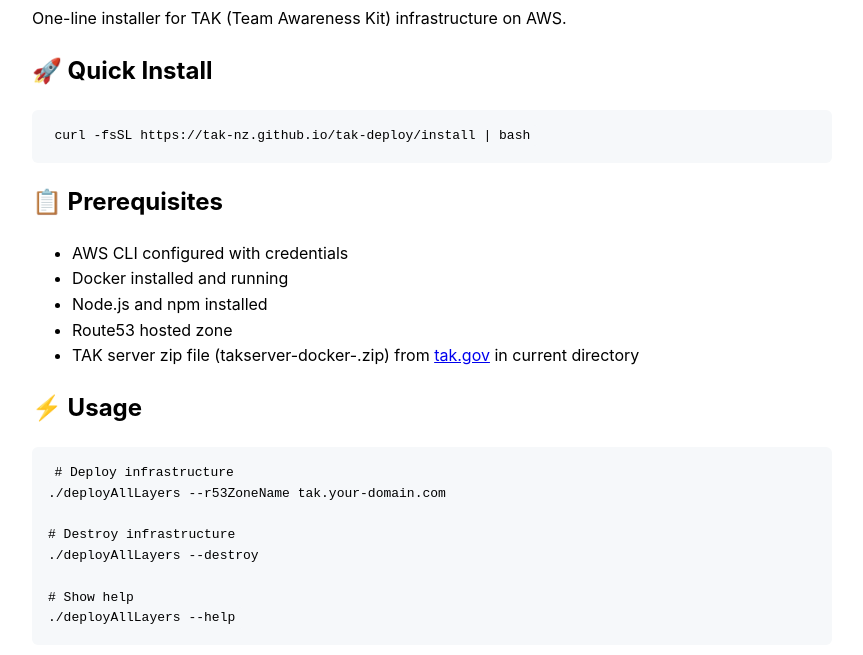
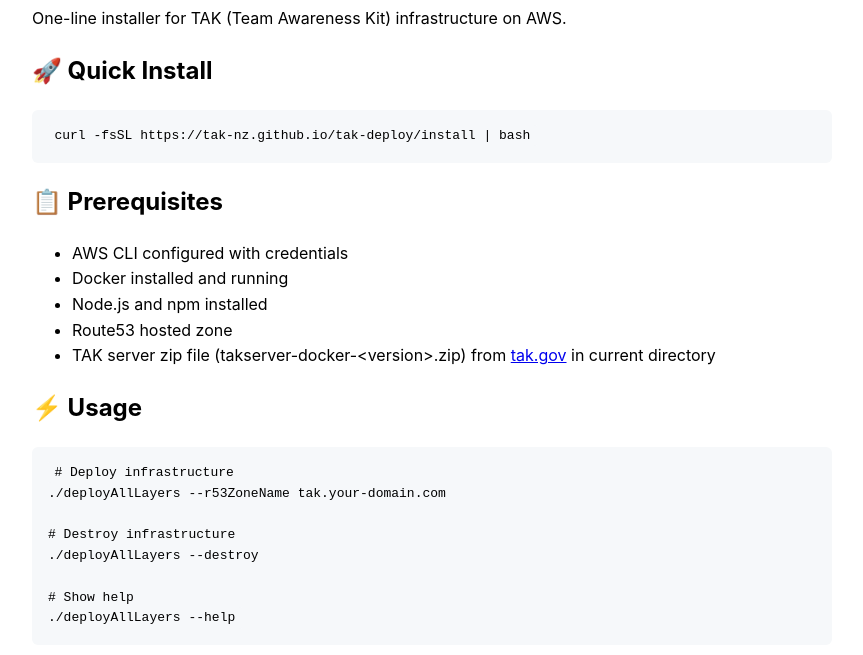
Before and after one commit to TheRealDeomax/tak-deploy, a plain HTML site: page docs/index.html in a window 1280 px wide. Shown: the part 120-775 px from the top of the page, without its empty margins (208-1071 px from the left). Drawn offline with Linux system fonts and the light colour scheme.

Commit message:
fix: HTML escaped characters

```diff
--- a/docs/index.html
+++ b/docs/index.html
@@ -24,7 +24,7 @@
         <li>Docker installed and running</li>
         <li>Node.js and npm installed</li>
         <li>Route53 hosted zone</li>
-        <li>TAK server zip file (takserver-docker-<version>.zip) from <a href="https://tak.gov/products/tak-server">tak.gov</a> in current directory</li>
+        <li>TAK server zip file (takserver-docker-&lt;version&gt;.zip) from <a href="https://tak.gov/products/tak-server">tak.gov</a> in current directory</li>
     </ul>
 
     <h2>⚡ Usage</h2>
```
Also changed, not shown: 1 other file.
